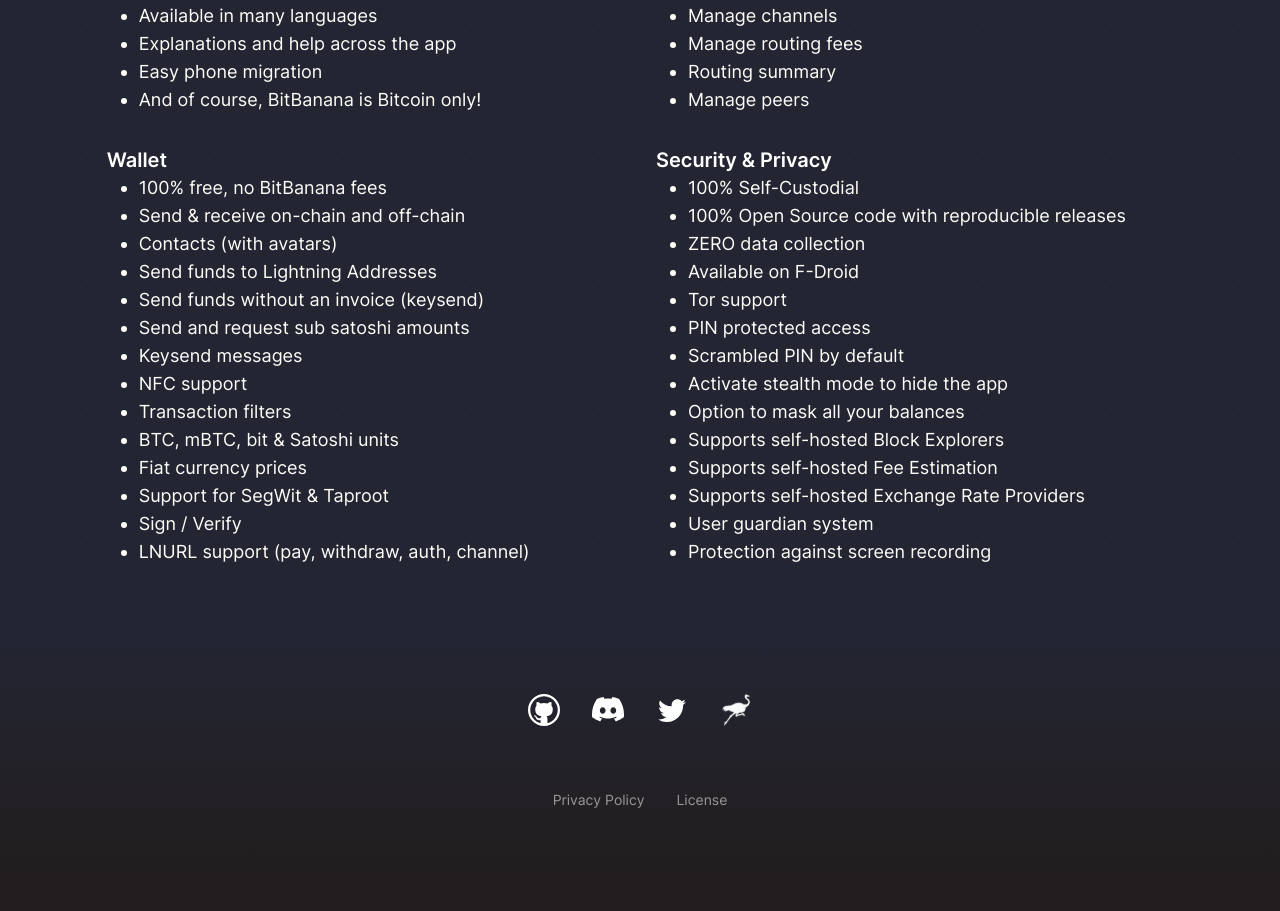
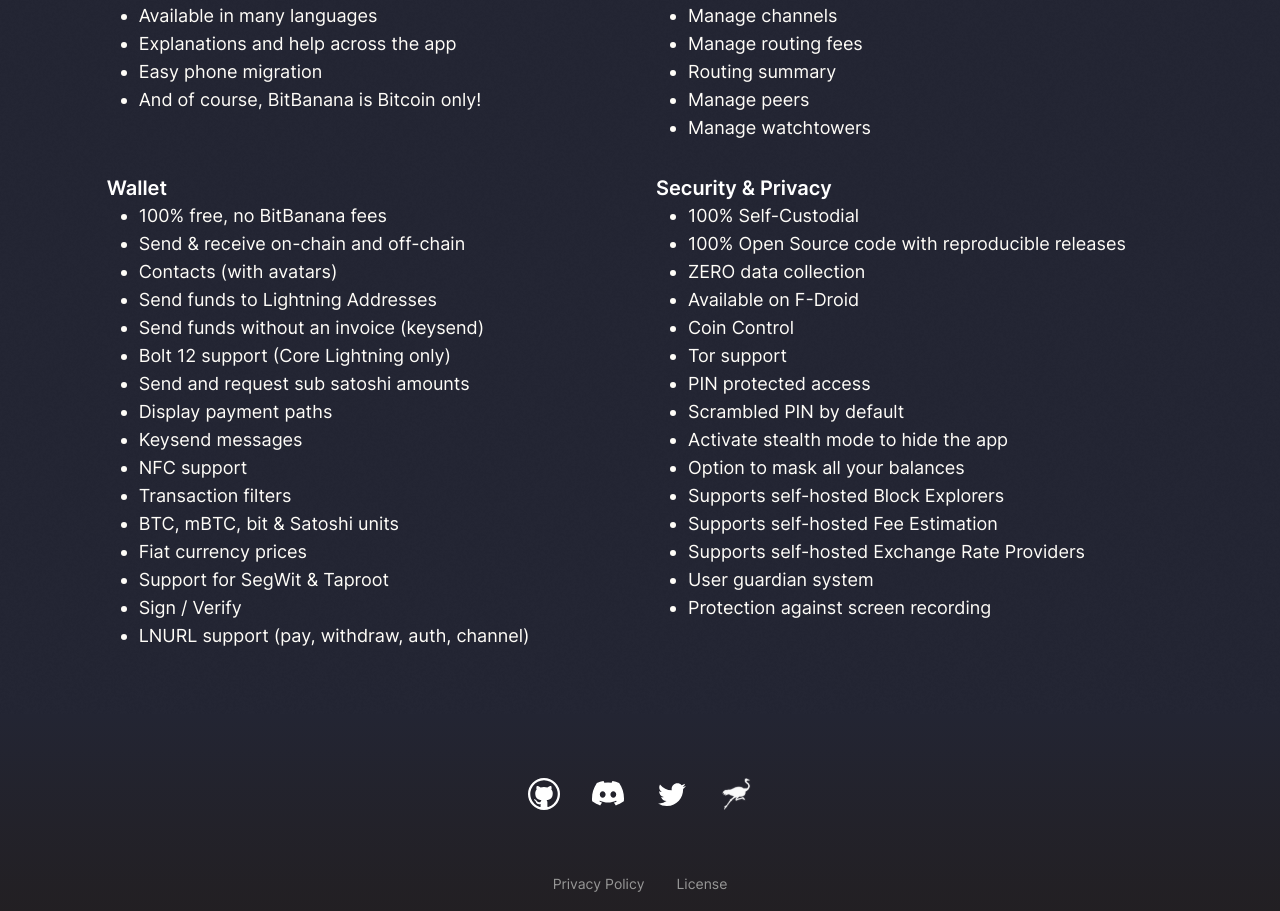
Before and after one commit to secondl1ght/bitbanana-website, a SvelteKit app: page / in a window 1280 px wide. Shown: the part 4950-5861 px from the top of the page. Before the commit the page ends 5824 px from the top, so only its background shows below. Built offline with nearby package versions, Linux system fonts and the light colour scheme.

Commit message:
Update features list

```diff
--- a/src/routes/+page.svelte
+++ b/src/routes/+page.svelte
@@ -15,7 +15,8 @@
 		'Manage channels',
 		'Manage routing fees',
 		'Routing summary',
-		'Manage peers'
+		'Manage peers',
+		'Manage watchtowers'
 	];
 
 	const wallet = [
@@ -24,7 +25,9 @@
 		'Contacts (with avatars)',
 		'Send funds to Lightning Addresses',
 		'Send funds without an invoice (keysend)',
+		'Bolt 12 support (Core Lightning only)',
 		'Send and request sub satoshi amounts',
+		'Display payment paths',
 		'Keysend messages',
 		'NFC support',
 		'Transaction filters',
@@ -40,6 +43,7 @@
 		'100% Open Source code with reproducible releases',
 		'ZERO data collection',
 		'Available on F-Droid',
+		'Coin Control',
 		'Tor support',
 		'PIN protected access',
 		'Scrambled PIN by default',
```
